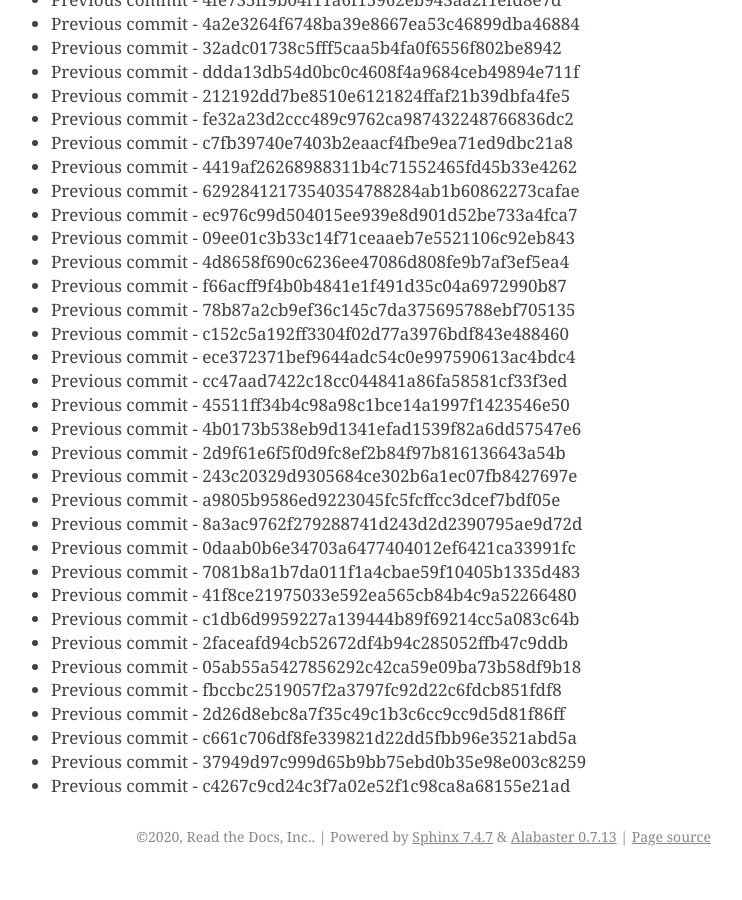
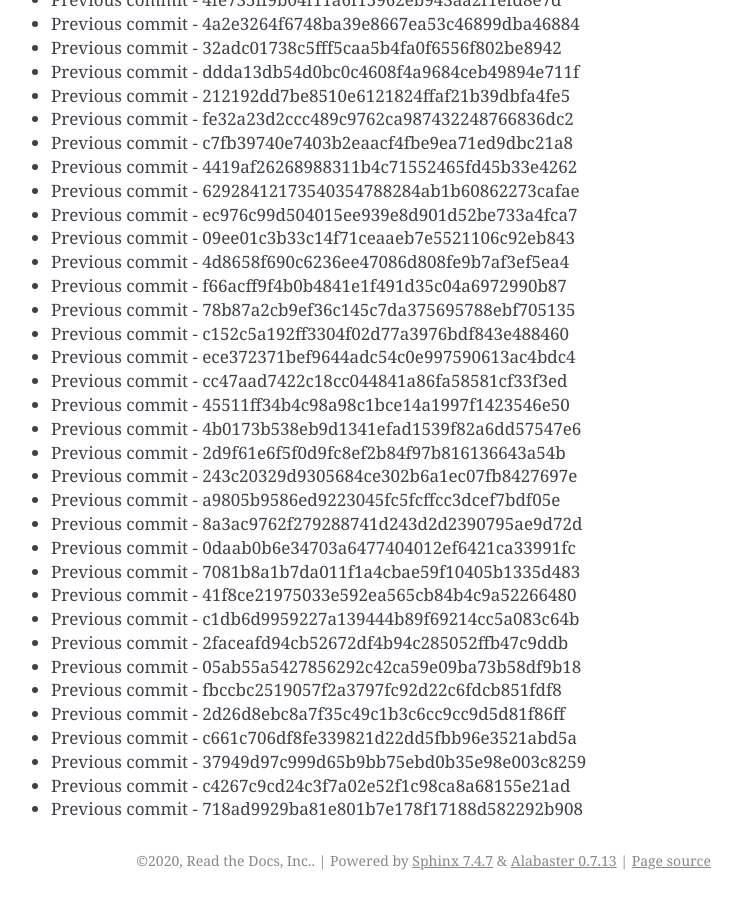
Before and after one commit to readthedocs/rtd-git-stresstest, a Sphinx documentation site: the page built from docs/updates.rst, in a window 1280 px wide and 900 px high, scrolled down 64288 px. Shown: the whole window, without its empty margins (399-1141 px from the left). Built offline with Sphinx 7.4.7, drawn with Linux system fonts in a browser that asks for light colours; before the commit the page ends 65164 px from its top, so only the background shows below that.

Commit message:
Generating commit from previous: 718ad9929ba81e801b7e178f17188d582292b908

```diff
--- a/docs/updates.rst
+++ b/docs/updates.rst
@@ -2733,3 +2733,4 @@ It can be tested for any performance characteristics.
 * Previous commit - c661c706df8fe339821d22dd5fbb96e3521abd5a
 * Previous commit - 37949d97c999d65b9bb75ebd0b35e98e003c8259
 * Previous commit - c4267c9cd24c3f7a02e52f1c98ca8a68155e21ad
+* Previous commit - 718ad9929ba81e801b7e178f17188d582292b908
```
